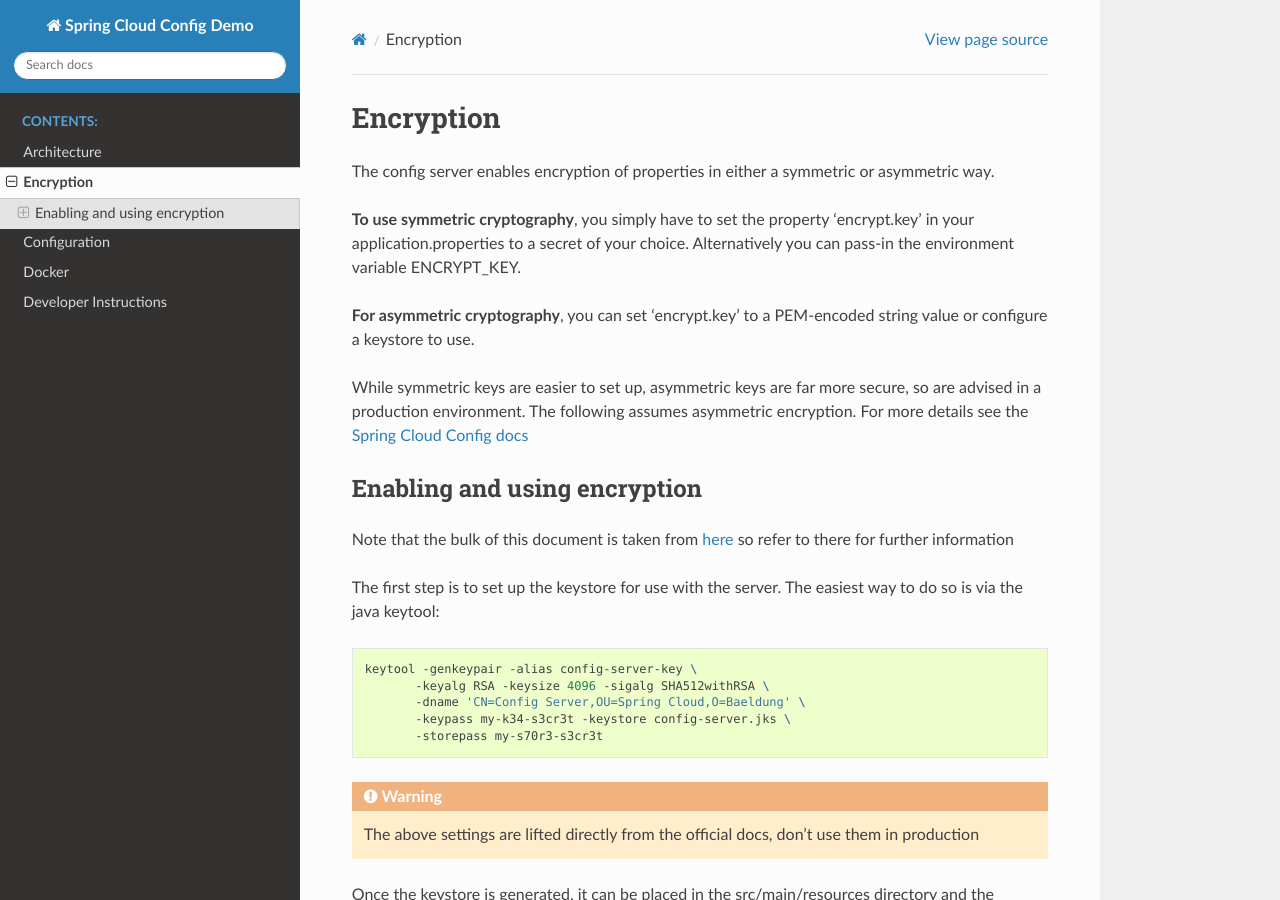
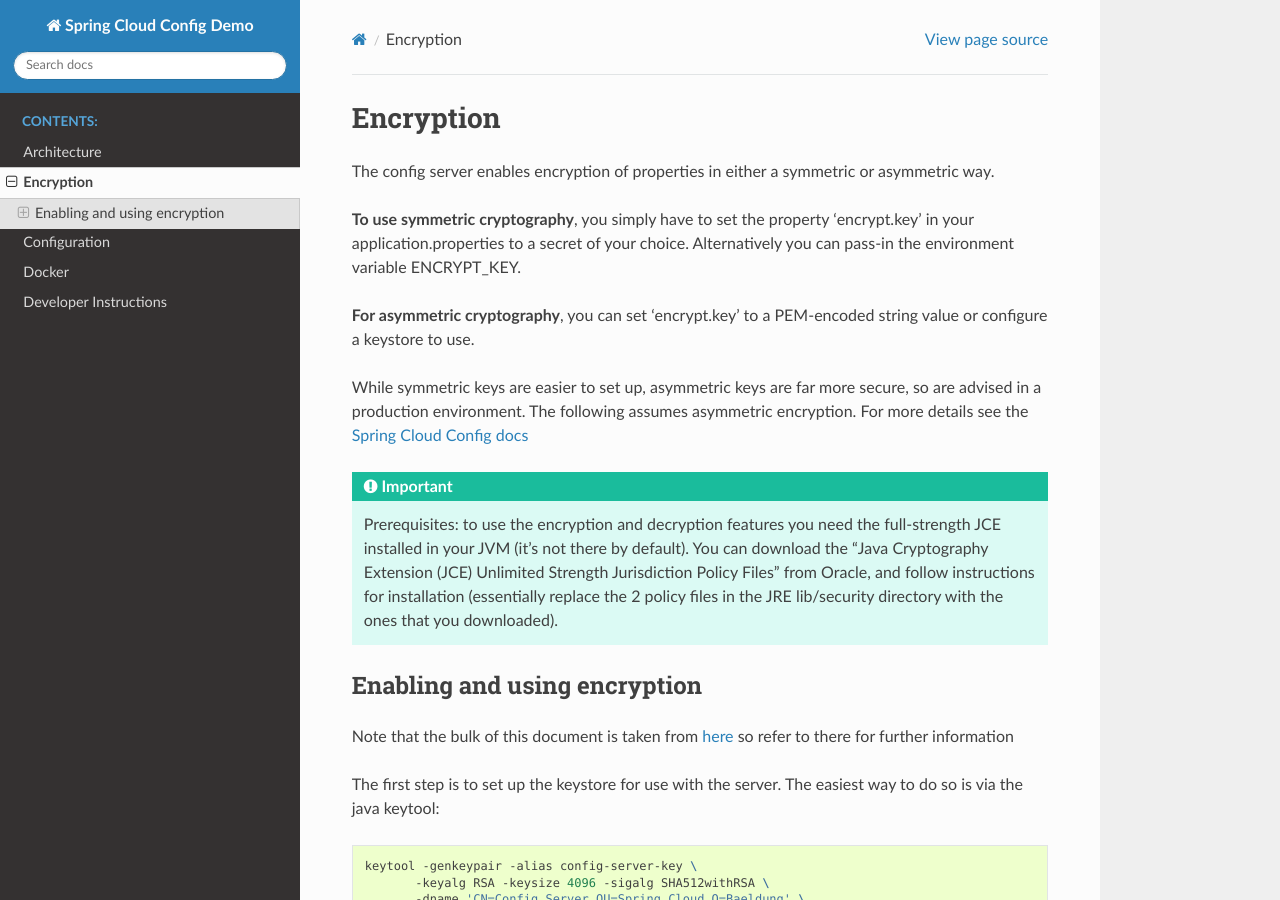
Before and after one commit to mattztech/spring-cloud-config-demo, a Sphinx documentation site: the page built from docs/source/process/encryption.rst, in a window 1280 px wide and 900 px high. Built offline with Sphinx 7.4.7 and the Read the Docs theme 2.0.0, drawn with Linux system fonts in a browser that asks for light colours.

Commit message:
Added java unlimited strength encryption info to docs

```diff
--- a/docs/source/process/encryption.rst
+++ b/docs/source/process/encryption.rst
@@ -13,6 +13,12 @@
 While symmetric keys are easier to set up, asymmetric keys are far more secure, so are advised in a production
 environment. The following assumes asymmetric encryption. For more details see the
 `Spring Cloud Config docs <http://cloud.spring.io/spring-cloud-static/spring-cloud-config/1.4.2.RELEASE/single/spring-cloud-config.html>`_
+
+.. important:: Prerequisites: to use the encryption and decryption features you need the full-strength JCE installed in your
+          JVM (it’s not there by default). You can download the "Java Cryptography Extension (JCE) Unlimited Strength
+          Jurisdiction Policy Files" from Oracle, and follow instructions for installation (essentially replace the 2
+          policy files in the JRE lib/security directory with the ones that you downloaded).
+
 
 Enabling and using encryption
 =============================
--- a/spring-cloud-config-server/src/main/resources/application.yml
+++ b/spring-cloud-config-server/src/main/resources/application.yml
@@ -6,4 +6,5 @@
       server:
         git:
           uri: https://github.com/mattztech/super-secret-passwords.git
+#          uri: git@github.com:mattztech/super-secret-passwords.git
 #          uri: ${HOME}/dev/git/super-secret-passwords
```
Also changed, not shown: 1 other file.
